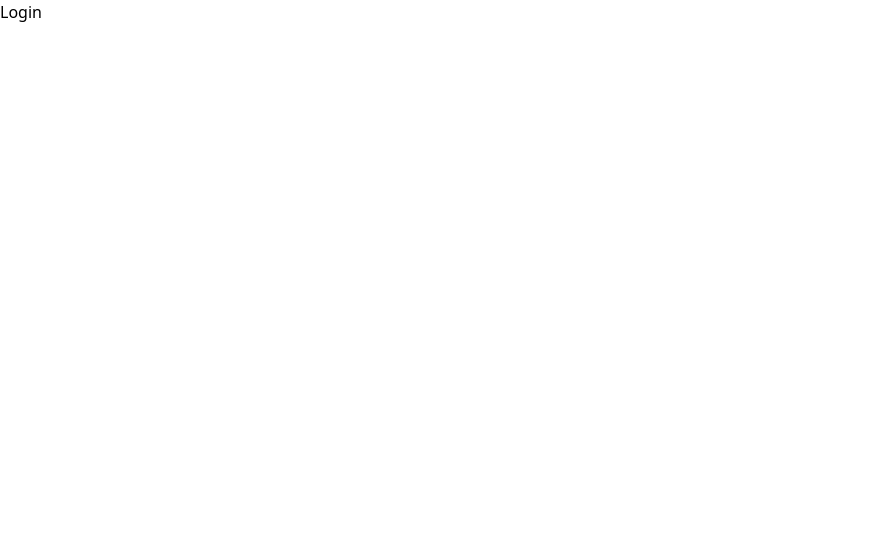
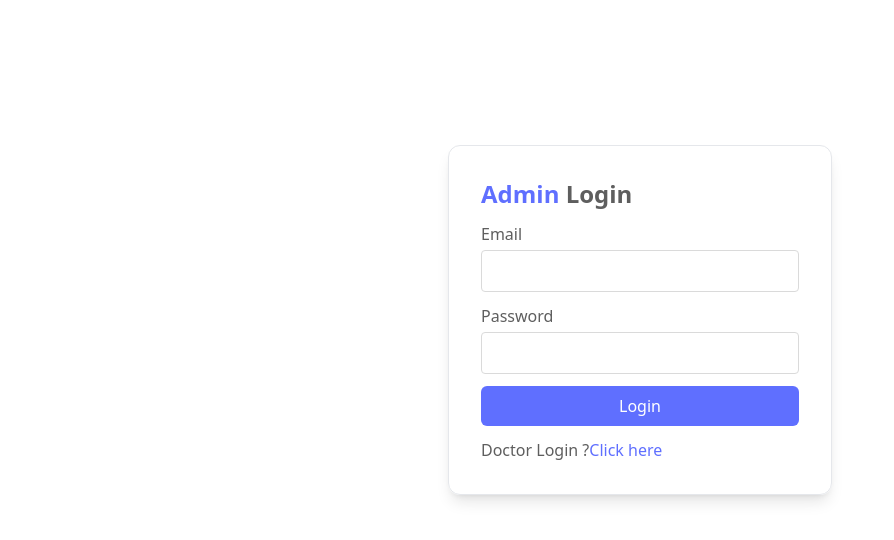
Before and after one commit to MahasinProdhan/DocNow_AdminPanel, a React (Vite) app: page / in a window 1280 px wide. Shown: the top 540 px of the page, without its empty margins (0-894 px from the left). Built offline with nearby package versions, Linux system fonts and the light colour scheme.

Commit message:
Admin Login Page Created

```diff
--- a/src/pages/Login.jsx
+++ b/src/pages/Login.jsx
@@ -1,7 +1,60 @@
-import React from "react";
+import React, { useState } from "react";
+import { assets } from "../assets/assets";
 
 const Login = () => {
-  return <div>Login</div>;
+  const [state, setState] = useState("Admin");
+  return (
+    <form className="min-h-[80vh] flex items-center">
+      <div className="flex flex-col m-auto  gap-3 p-8 min-w-[340px] sm:min-w-96 border rounded-xl text-[#5E5E5E] shadow-lg">
+        <p className="text-2xl font-semibold">
+          <span className="text-primary">{state}</span> Login
+        </p>
+
+        <div className="w-full">
+          <p>Email</p>
+          <input
+            className="border border-[#DADADA] rounded w-full p-2 mt-1"
+            type="email"
+            required
+          />
+        </div>
+        <div className="w-full">
+          <p>Password</p>
+          <input
+            className="border border-[#DADADA] rounded w-full p-2 mt-1"
+            type="password"
+            required
+          />
+        </div>
+        <button className="w-full py-2 text-base text-white rounded-md bg-primary ">
+          Login
+        </button>
+
+        {state === "Admin" ? (
+          <p>
+            Doctor Login ?
+            <span
+              onClick={() => setState("Doctor")}
+              className="cursor-pointer text-primary "
+            >
+              Click here
+            </span>{" "}
+          </p>
+        ) : (
+          <p>
+            {" "}
+            Admin Login ?{" "}
+            <span
+              onClick={() => setState("Admin")}
+              className="cursor-pointer text-primary "
+            >
+              Click here
+            </span>
+          </p>
+        )}
+      </div>
+    </form>
+  );
 };
 
 export default Login;
--- a/tailwind.config.js
+++ b/tailwind.config.js
@@ -1,7 +1,11 @@
 export default {
   content: ["./index.html", "./src/**/*.{js,jsx,ts,tsx}"],
   theme: {
-    extend: {},
+    extend: {
+      colors: {
+        primary: "#5F6FFF",
+      },
+    },
   },
   plugins: [],
 };
```
